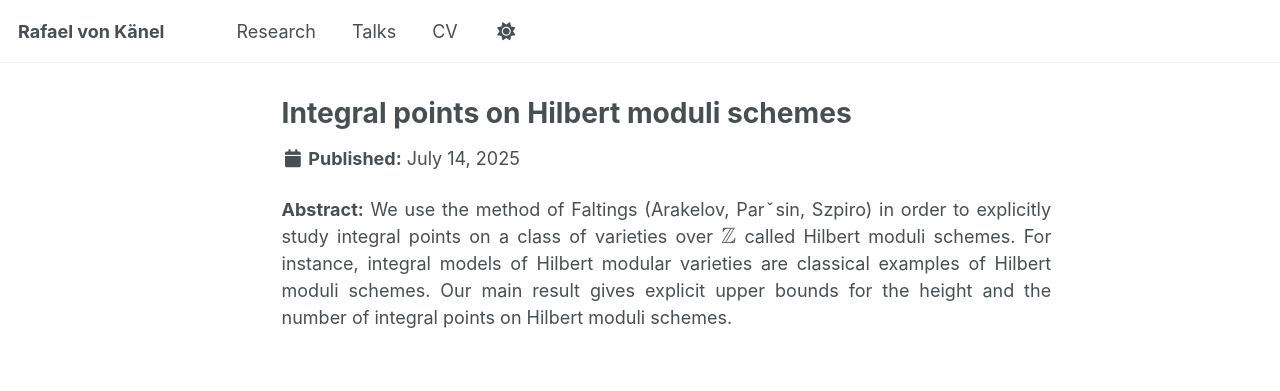
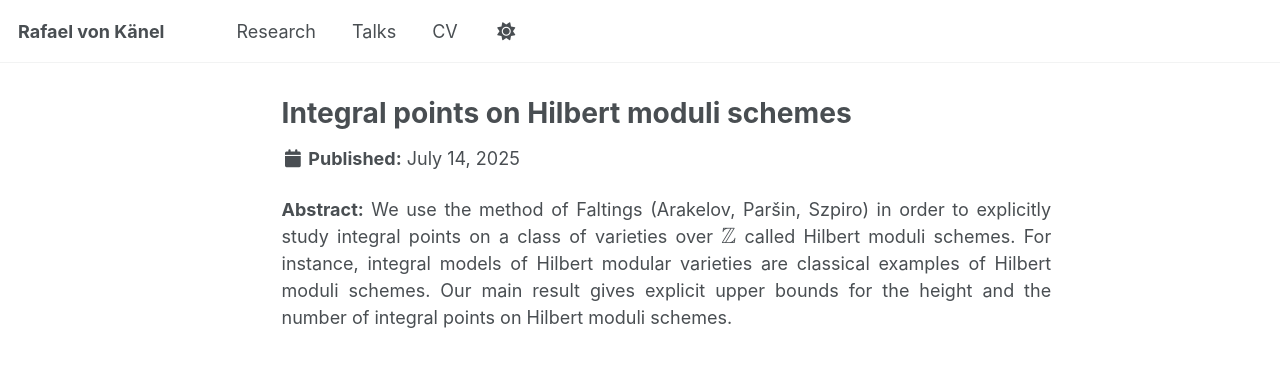
Before and after one commit to rafaelvonkanel/rafaelvonkanel.github.io, a Jekyll site: the page built from _research/proj3.md, in a window 1280 px wide. Shown: the top 391 px of the page. Built offline with Jekyll 4.4.1, drawn with Linux system fonts in a browser that asks for light colours; a script that is not in the unit is left out.

Commit message:
Update proj3.md

```diff
--- a/_research/proj3.md
+++ b/_research/proj3.md
@@ -11,4 +11,4 @@ math: true
 author_profile: false
 ---
 <div style="text-align: justify !important; text-justify: inter-word;" markdown="1">
-**Abstract:** We use the method of Faltings (Arakelov, Parˇsin, Szpiro) in order to explicitly study integral points on a class of varieties over \\(\mathbb{Z}\\) called Hilbert moduli schemes. For instance, integral models of Hilbert modular varieties are classical examples of Hilbert moduli schemes. Our main result gives explicit upper bounds for the height and the number of integral points on Hilbert moduli schemes.
+**Abstract:** We use the method of Faltings (Arakelov, Par&scaron;in, Szpiro) in order to explicitly study integral points on a class of varieties over \\(\mathbb{Z}\\) called Hilbert moduli schemes. For instance, integral models of Hilbert modular varieties are classical examples of Hilbert moduli schemes. Our main result gives explicit upper bounds for the height and the number of integral points on Hilbert moduli schemes.
```
